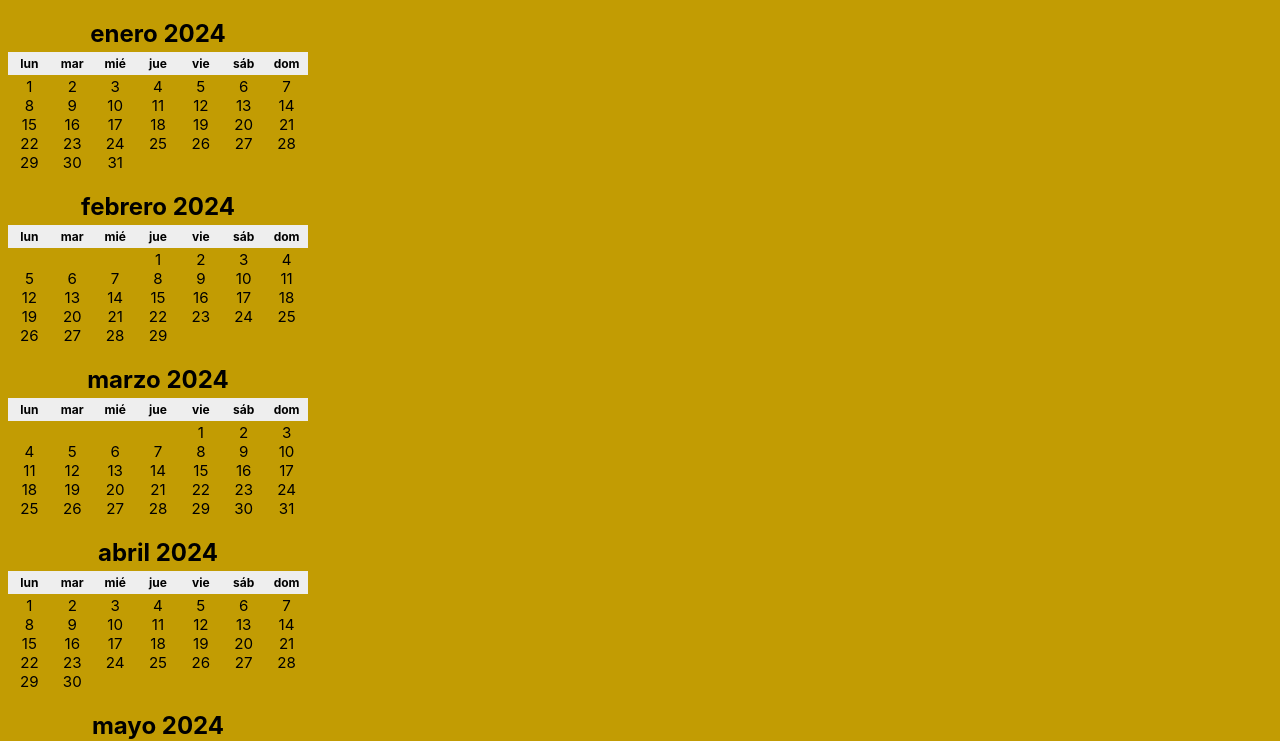
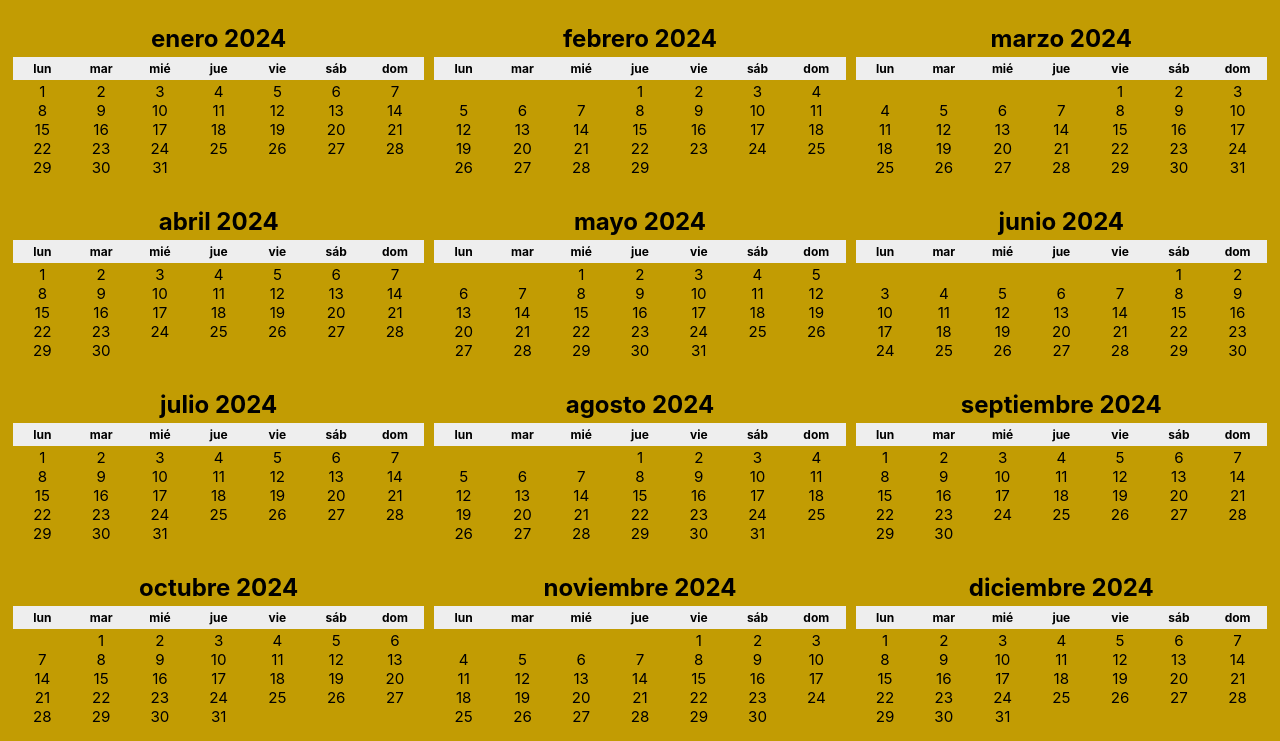
Before and after one commit to CodeSystem2022/ElPaso_Ecomerce, a website: page Calendario/indexCalendario.html in a window 1280 px wide. Shown: the part 27-768 px from the top of the page. Drawn offline with Linux system fonts and the light colour scheme.

Commit message:
Reordenamiento del Calendario

```diff
--- a/Calendario/estilos.css
+++ b/Calendario/estilos.css
@@ -3,11 +3,11 @@ body{
     background: rgb(194, 156, 3);
 }
 div {
-    text-align: center;
-    width: 300px;
-    font-family: -apple-system, BlinkMacSystemFont, 'Segoe UI', Roboto, Oxygen,
-      Ubuntu, Cantarell, 'Open Sans', 'Helvetica Neue', sans-serif;
-  }
+  text-align: center;
+  font-family: -apple-system, BlinkMacSystemFont, 'Segoe UI', Roboto, Oxygen,
+    Ubuntu, Cantarell, 'Open Sans', 'Helvetica Neue', sans-serif;
+  width: auto; /* Cambiar a automático o eliminar esta regla */
+}
 
   ol {
     list-style: none;
@@ -38,3 +38,15 @@ div {
     padding: 4px;
     text-align: center;
   }
+  .month-container {
+    display: flex;
+    flex-wrap: wrap;
+    justify-content: space-around; /* Añade espacio alrededor de los elementos */
+    min-width: 1200px; /* Asegúrate de que el contenedor sea lo suficientemente ancho */
+  }
+
+  .month {
+    flex: 0 0 calc(33.333% - 10px); /* Tres meses por fila con un poco de margen */
+    margin: 5px;
+    box-sizing: border-box;
+  }
--- a/Calendario/indexCalendario.html
+++ b/Calendario/indexCalendario.html
@@ -40,7 +40,7 @@
     }
   })
 
-  const html = calendar
+  const html = `<div class="month-container">` + calendar
     .map(({ daysOfMonth, monthName, startsOn }) => {
       const days = [...Array(daysOfMonth).keys()]
       const firstDayAttributes = `class='first-day' style='--first-day-start: ${startsOn}'`
@@ -53,7 +53,7 @@
             `<li ${index === 0 ? firstDayAttributes : ''}>${day + 1}</li>`
         )
         .join('')
-      return `<h2>${monthName} ${actualYear}</h2><ol>${htmlDaysName}${htmlDays}</ol>`
+      return  `<div class="month"><h2>${monthName} ${actualYear}</h2><ol>${htmlDaysName}${htmlDays}</ol></div>`
     })
     .join('')
 
```
